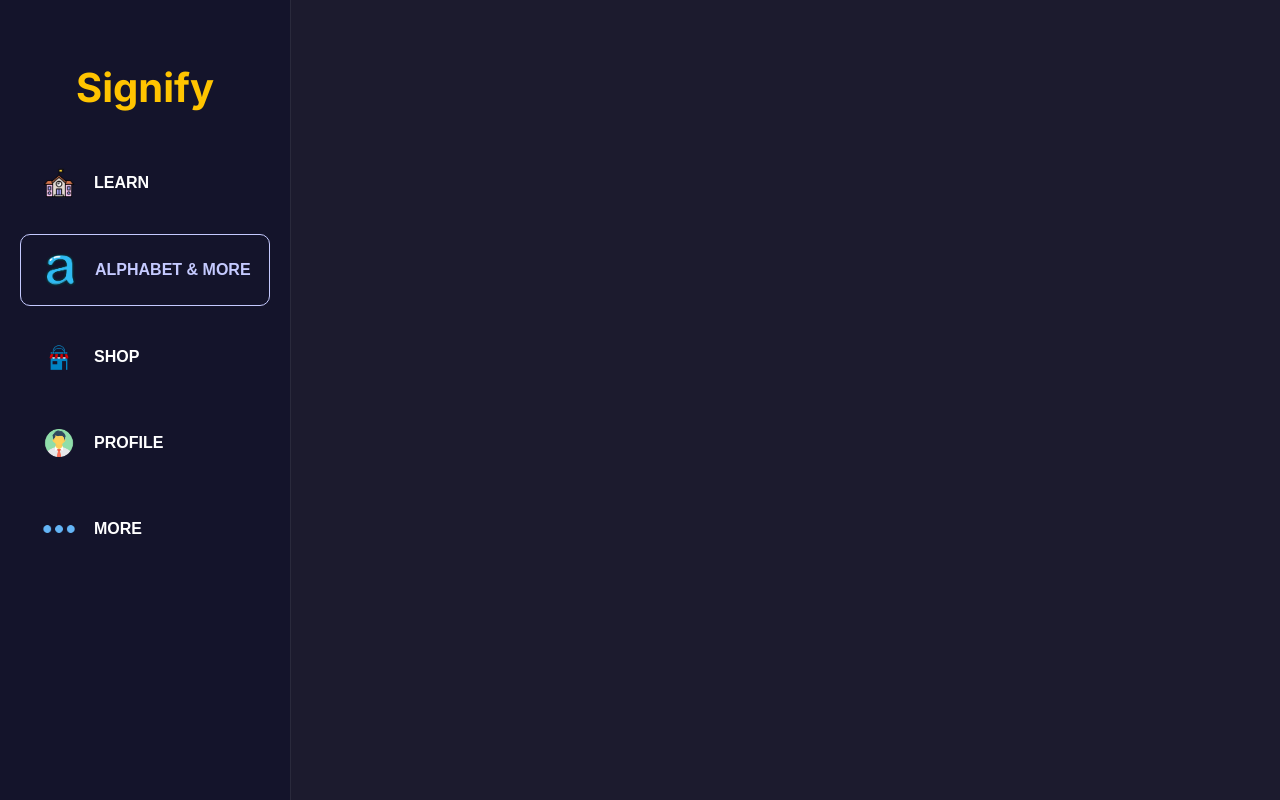
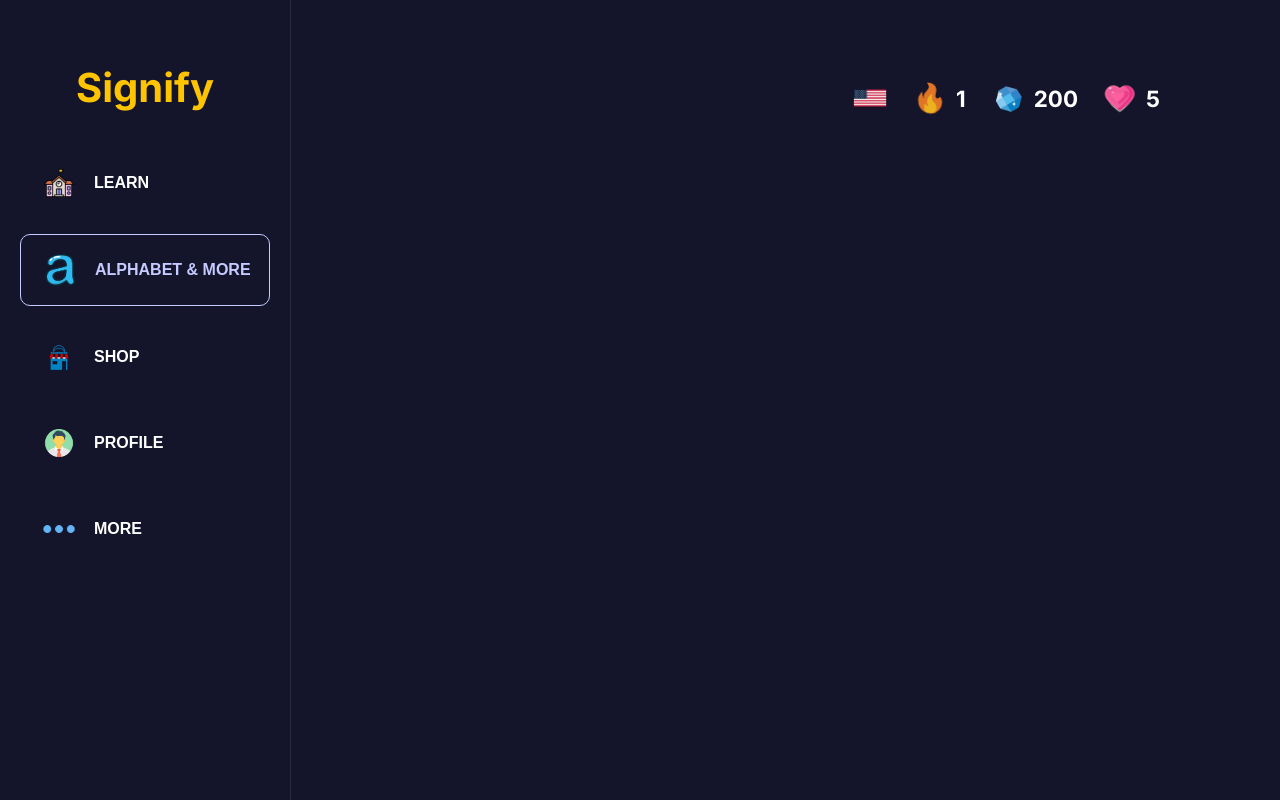
Before and after one commit to Cejay29/Signify, a website: page public/alphabet.html in a window 1280 px wide. Drawn offline with Linux system fonts and the light colour scheme.

Commit message:
Update files with latest changes

```diff
--- a/public/alphabet.html
+++ b/public/alphabet.html
@@ -27,6 +27,25 @@
             <img src="more.png" class="more">MORE</button>
     </div>
 
+     <div class="main-content">
+    <div class="top-stats-bar">
+      <div class="stat">
+        <img src="flag.png" alt="US Flag" />
+      </div>
+      <div class="stat">
+        <img src="fire.png" alt="Streak" />
+        <span>1</span>
+      </div>
+      <div class="stat">
+        <img src="gem.png" alt="Gems" />
+        <span>200</span>
+      </div>
+      <div class="stat">
+        <img src="heart.png" alt="Hearts" />
+        <span>5</span>
+      </div>
+    </div>
+
 </body>
 
 </html>
```
Also changed, not shown: public/homepage.html (+1 -1 lines), public/profile.html (+19 -0 lines), public/shop.html (+19 -0 lines).
